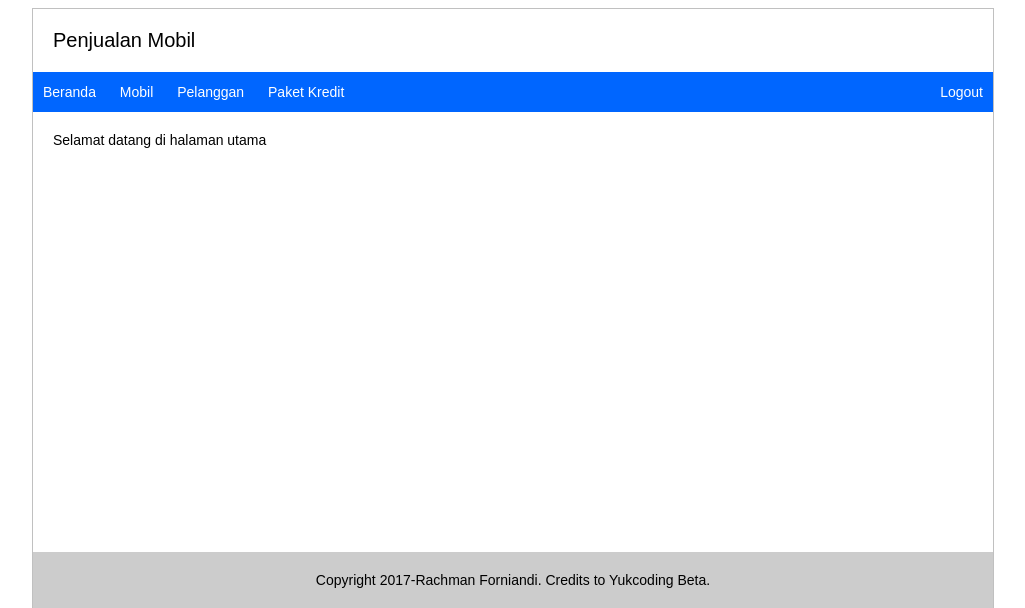
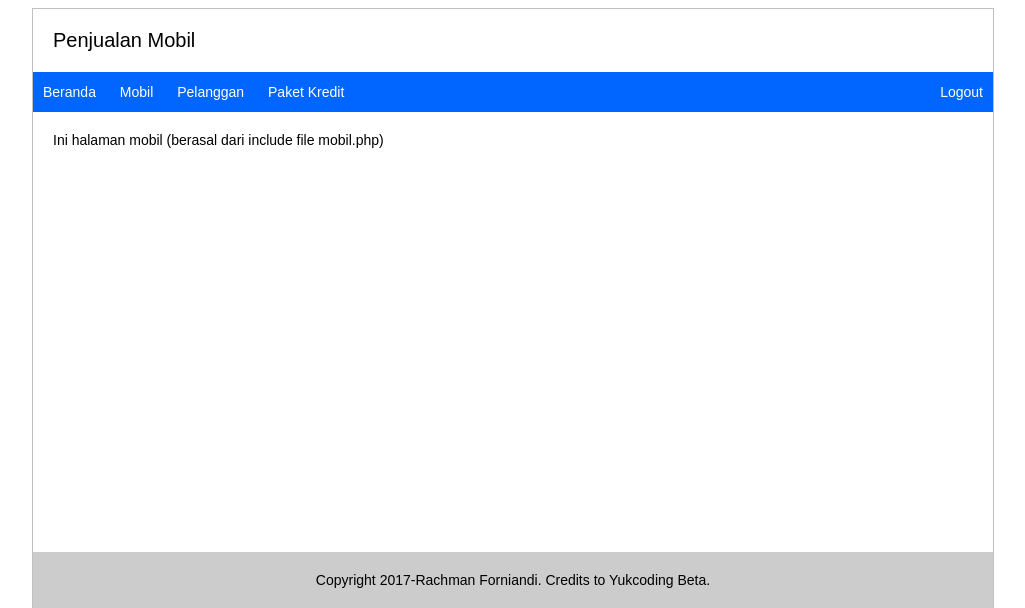
Before and after one commit to RachmanForniandi/myweb, a PHP site: page /index.php?page=mobil in a window 1280 px wide. Shown: the top 608 px of the page, without its empty margins (127-1152 px from the left). Run offline with PHP 8.4, Linux system fonts and the light colour scheme; the visitor is signed in with stand-in values (Sample User, id 1).

Commit message:
membuat halaman web menjadi dinamis

```diff
--- /dev/null
+++ b/functions/mobil.php
@@ -0,0 +1 @@
+Ini halaman mobil (berasal dari include file mobil.php)
--- /dev/null
+++ b/functions/tambah_mobil.php
@@ -0,0 +1 @@
+Ini halaman tambah mobil (include file tambah_mobil.php)
--- a/index.php
+++ b/index.php
@@ -88,22 +88,22 @@ if(@$_SESSION['admin'] || @$_SESSION['user']) {
 
 				<div id="menu">
 					<ul>
-						<li class="utama"><a href="">Beranda</a></li>
+						<li class="utama"><a href="/myweb">Beranda</a></li>
 						<li class="utama"><a href="">Mobil</a>
 							<ul>
-								<li><a href="">Lihat Data</a></li>
-								<li><a href="">Tambah Data</a></li>
+								<li><a href="?page=mobil">Lihat Data</a></li>
+								<li><a href="?page=mobil&action=tambah">Tambah Data</a></li>
 							</ul>
 						</li>
 						<li class="utama"><a href="">Pelanggan</a>
 							<ul>
-								<li><a href="">Lihat Data</a></li>
+								<li><a href="?page=pelanggan">Lihat Data</a></li>
 								<li><a href="">Tambah Data</a></li>
 							</ul>
 						</li>
 						<li class="utama"><a href="">Paket Kredit</a>
 							<ul>
-								<li><a href="">Lihat Data</a></li>
+								<li><a href="?page=kredit">Lihat Data</a></li>
 								<li><a href="">Tambah Data</a></li>
 							</ul>
 						</li>
@@ -112,7 +112,25 @@ if(@$_SESSION['admin'] || @$_SESSION['user']) {
 				</div>
 
 				<div id="isi">
-					Selamat datang di halaman utama
+					<?php
+					$page = @$_GET['page'];
+					$action = @$_GET['action'];
+					if ($page == "mobil") {
+						if ($action == "") {
+							include "functions/mobil.php";
+						}else if ($action == "tambah") {
+							include "functions/tambah_mobil.php";
+						}
+					}else if ($page == "pelanggan") {
+						echo "Ini halaman pelanggan";
+					}else if ($page == "kredit") {
+						echo "Ini halaman paket kredit";
+					}else if ($page == "") {
+						echo "Selamat datang di halaman utama";
+					}else{
+						echo "Error 404 !!! Halaman tidak ditemukan";
+					}
+					?>
 				</div>
 
 				<div id="footer">
```
